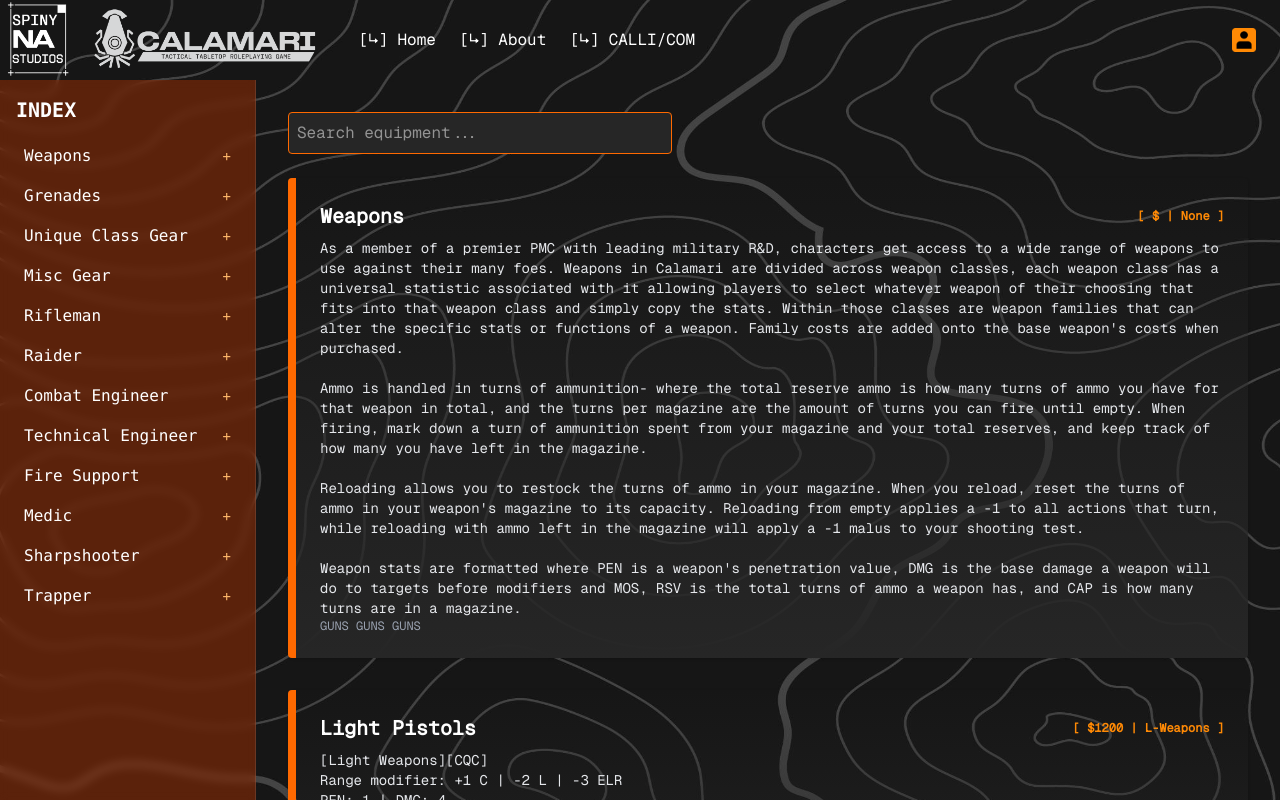
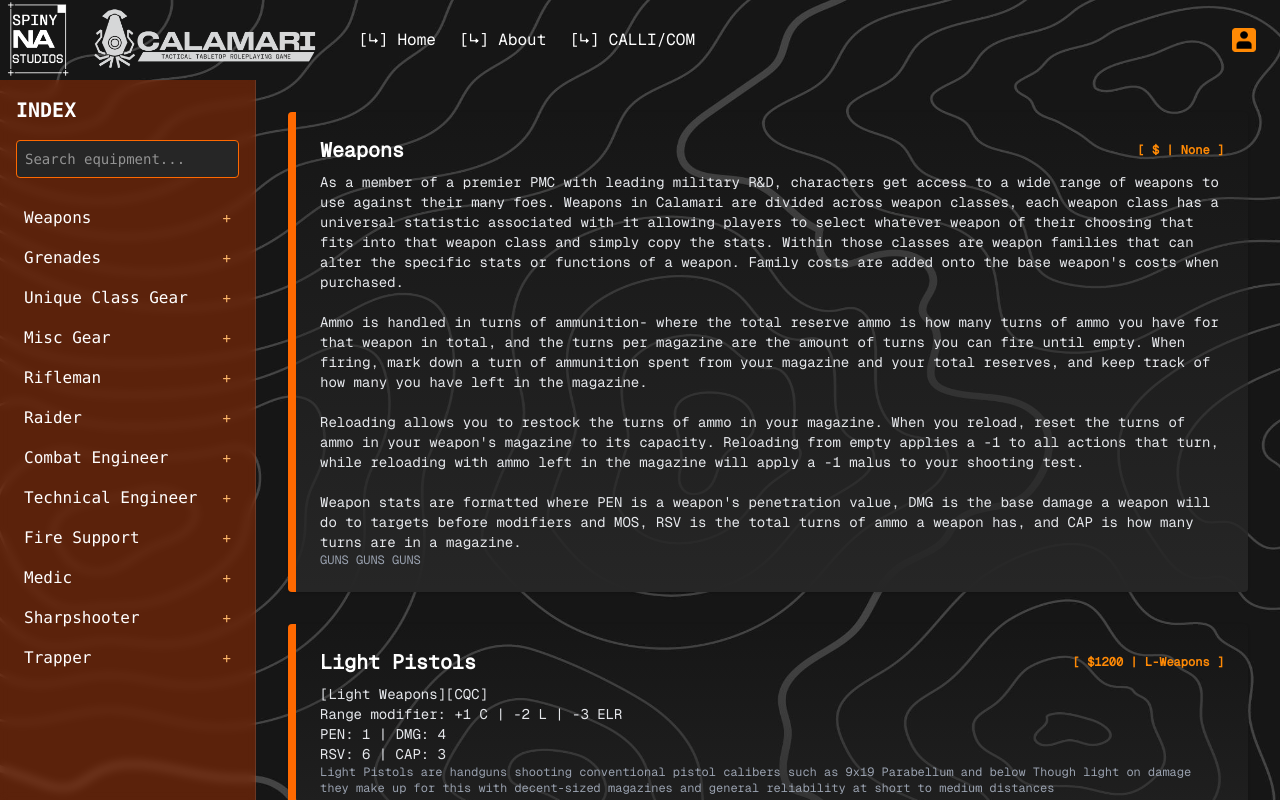
Before and after one commit to RudrNaik/CALLICOM, a React (Vite) app in the folder frontend/: page /CALLICOM/Armory in a window 1280 px wide. Shown: the top 800 px of the page. Built offline with nearby package versions, Linux system fonts and the light colour scheme.

Commit message:
moved the search to the navbar.

```diff
--- a/frontend/src/ActionEconomy.jsx
+++ b/frontend/src/ActionEconomy.jsx
@@ -6,7 +6,7 @@ import shooting from "./data/shootingActions.json";
 import cqc from "./data/closeCombatActions.json";
 import background from "./assets/Images/4060492.jpg";
 import Footer from "./components/Footer";
-import ActionCard from "./components/Rulebook/ActionCard";
+import ActionCard from "./components/Compendium/ActionCard";
 
 const TABS = [
   { key: "all", label: "All" },
--- a/frontend/src/Armory.jsx
+++ b/frontend/src/Armory.jsx
@@ -1,6 +1,6 @@
 import Footer from "./components/Footer";
 import background from "./assets/Images/4060492.jpg";
-import EquipmentView from "./components/Rulebook/Equipment";
+import EquipmentView from "./components/Compendium/EquipmentView";
 
 const Armory = () => {
   return (
--- a/frontend/src/Rulebook.jsx
+++ b/frontend/src/Rulebook.jsx
@@ -1,6 +1,6 @@
 import Footer from "./components/Footer";
 import background from "./assets/Images/4060492.jpg";
-import Intro from "./components/Rulebook/Introduction";
+import RulebookView from "./components/Compendium/RulebookView";
 
 const Rulebook = () => {
   return (
@@ -10,7 +10,7 @@ const Rulebook = () => {
     >
       <div className="py-10"> </div>
 
-      <Intro />
+      <RulebookView />
 
     </div>
   );
--- /dev/null
+++ b/frontend/src/components/Compendium/EquipmentView.jsx
@@ -0,0 +1,35 @@
+import GearCard from "./EquipmentCard";
+import SidebarRules from "./SidebarNav";
+import { useState, useEffect } from "react";
+import equipment from "../../data/Equipment.json";
+
+const Equipment = () => {
+  const [searchTerm, setSearchTerm] = useState("");
+
+  return (
+    <div
+      className="flex min-h-screen text-white top-20"
+      style={{ fontFamily: "Geist_Mono" }}
+    >
+      <SidebarRules
+        rules={equipment}
+        setSearchTerm={setSearchTerm}
+        searchTerm={searchTerm}
+      />
+
+      <main className="flex-1 p-8 space-y-8 overflow-y-auto scroll-smooth">
+        {equipment
+          .filter(
+            (gear) =>
+              gear.title.toLowerCase().includes(searchTerm) ||
+              gear.class.toLowerCase().includes(searchTerm),
+          )
+          .map((gear) => (
+            <GearCard key={gear.id} gear={gear} />
+          ))}
+      </main>
+    </div>
+  );
+};
+
+export default Equipment;
--- a/frontend/src/components/Rulebook/Introduction.jsx
+++ b/frontend/src/components/Compendium/RulebookView.jsx
@@ -8,22 +8,18 @@ const Rules = () => {
 
   return (
     <div className="flex min-h-screen text-white">
-      <SidebarRules rules={rules} />
+      <SidebarRules
+        rules={rules}
+        setSearchTerm={setSearchTerm}
+        searchTerm={searchTerm}
+      />
 
       <main className="flex-1 p-8 space-y-8 overflow-y-auto scroll-smooth">
-        <input
-          type="text"
-          placeholder="Search rules..."
-          className="w-full sm:w-96 p-2 mb-6 rounded bg-neutral-800 text-white border border-orange-500 focus:outline-none"
-          value={searchTerm}
-          onChange={(e) => setSearchTerm(e.target.value.toLowerCase())}
-        />
-
         {rules
           .filter(
             (rule) =>
               rule.title.toLowerCase().includes(searchTerm) ||
-              rule.description.toLowerCase().includes(searchTerm)
+              rule.description.toLowerCase().includes(searchTerm),
           )
           .map((rule) => (
             <RuleCard key={rule.id} rule={rule} />
--- a/frontend/src/components/Rulebook/SidebarNav.jsx
+++ b/frontend/src/components/Compendium/SidebarNav.jsx
@@ -1,8 +1,9 @@
 import { useState, useEffect, useCallback } from "react";
 
-const SidebarNav = ({ rules }) => {
+function SidebarNav({ rules, setSearchTerm, searchTerm }) {
   const topLevel = rules.filter((r) => !r.parentId);
-  const getChildren = (parentId) => rules.filter((r) => r.parentId === parentId);
+  const getChildren = (parentId) =>
+    rules.filter((r) => r.parentId === parentId);
 
   const [expandedSections, setExpandedSections] = useState({});
   const [isOpenMobile, setIsOpenMobile] = useState(false);
@@ -39,7 +40,8 @@ const SidebarNav = ({ rules }) => {
 
   // esc closes drawer on mobile
   useEffect(() => {
-    const onKey = (e) => !isDesktop && e.key === "Escape" && setIsOpenMobile(false);
+    const onKey = (e) =>
+      !isDesktop && e.key === "Escape" && setIsOpenMobile(false);
     window.addEventListener("keydown", onKey);
     return () => window.removeEventListener("keydown", onKey);
   }, [isDesktop]);
@@ -76,7 +78,9 @@ const SidebarNav = ({ rules }) => {
       <aside
         className={[
           // position: sticky on desktop, fixed drawer on mobile
-          isDesktop ? "sticky top-20 self-start" : "fixed left-0 top-20 bottom-0",
+          isDesktop
+            ? "sticky top-20 self-start"
+            : "fixed left-0 top-20 bottom-0",
           "z-50 sm:z-30",
           // size: fixed height for sticky, width consistent
           isDesktop ? "w-64 h-[calc(100vh-5rem)]" : "w-64 max-w-[80vw]",
@@ -86,8 +90,12 @@ const SidebarNav = ({ rules }) => {
           // visuals
           "bg-orange-800/50 text-white font-mono border-r border-white/10 backdrop-blur-xs p-4",
           // animation (mobile only)
-          !isDesktop ? "transform transition-transform duration-300" : "",
-          !isDesktop ? (isOpenMobile ? "translate-x-0" : "-translate-x-full") : "",
+          !isDesktop ? "transform transition-transform duration-200" : "",
+          !isDesktop
+            ? isOpenMobile
+              ? "translate-x-0"
+              : "-translate-x-full"
+            : "",
         ].join(" ")}
         aria-hidden={!isDesktop && !isOpenMobile}
         aria-label="Rule index sidebar"
@@ -106,6 +114,14 @@ const SidebarNav = ({ rules }) => {
             </button>
           )}
         </div>
+
+        <input
+          type="text"
+          placeholder="Search equipment..."
+          className="p-2 mb-6 rounded bg-neutral-800 text-white text-sm w-full border border-orange-500 focus:outline-none"
+          value={searchTerm}
+          onChange={(e) => setSearchTerm(e.target.value.toLowerCase())}
+        />
 
         <ul className="space-y-2">
           {topLevel.map((rule) => {
@@ -126,7 +142,10 @@ const SidebarNav = ({ rules }) => {
                     {rule.title}
                   </a>
                   {children.length > 0 && (
-                    <span className="text-sm text-orange-300 select-none" aria-hidden>
+                    <span
+                      className="text-sm text-orange-300 select-none"
+                      aria-hidden
+                    >
                       {isSectionOpen ? "−" : "+"}
                     </span>
                   )}
@@ -154,6 +173,6 @@ const SidebarNav = ({ rules }) => {
       </aside>
     </>
   );
-};
+}
 
 export default SidebarNav;
--- a/frontend/src/components/Rulebook/Equipment.jsx
+++ /dev/null
@@ -1,37 +0,0 @@
-import GearCard from "./EquipmentCard";
-import SidebarRules from "./SidebarNav";
-import { useState, useEffect } from "react";
-import equipment from "../../data/Equipment.json"
-
-
-const Equipment = () => {
-
-  const [searchTerm, setSearchTerm] = useState("");
-
-  return (
-    <div className="flex min-h-screen text-white top-20" style = {{ fontFamily: 'Geist_Mono' }}>
-      <SidebarRules rules={equipment} />
-
-      <main className="flex-1 p-8 space-y-8 overflow-y-auto scroll-smooth">
-        <input
-          type="text"
-          placeholder="Search equipment..."
-          className="sm:w-96 p-2 mb-6 rounded bg-neutral-800 text-white border border-orange-500 focus:outline-none"
-          value={searchTerm}
-          onChange={(e) => setSearchTerm(e.target.value.toLowerCase())}
-        />
-
-        {equipment
-          .filter(
-            (gear) =>
-              gear.title.toLowerCase().includes(searchTerm) || gear.class.toLowerCase().includes(searchTerm)
-          )
-          .map((gear) => (
-            <GearCard key={gear.id} gear={gear} />
-          ))}
-      </main>
-    </div>
-  );
-};
-
-export default Equipment;
--- a/frontend/src/data/rules.json
+++ b/frontend/src/data/rules.json
@@ -271,7 +271,7 @@
         "description": "In grand operations, maps are much bigger, and encounters are spread across long distances a team needs to trek. These maps are also in a hex grid like others, however- they also now include specific areas marked in different colored hexes that require specific checks to pass, and will increase travel time upon success or failure. To move from one hex to another, it is 1 world tick. \n\n>Yellow [inclune/downslope]: Requires an endurance check. upon failure, travel time doubles. Even number inclines in a row have the other half as downslope, odd number inclines are all uphill or downhill. You can lose or break gear here \n>Orange [Climb]: Requires a climb check. Upon failure of the climb per climb rules, travel time doubles, but you also can mark wounds here if you fall.\n>Blue [Water]: Requires an athletics if passing through only one hex. 2+ adjacent requires endurance for each hex, with a malus of -1 per each. Failure doubles travel time.\n>Green [Dense]: Requires navigate and alertness. is considered dense forest/dense urban, can be used to hide from drones and vehicles. Vehicles will have 3 times the travel time through these areas upon a failed navigate check."
     },
     {
-        "id": "GrandOperations",
+        "id": "GrandOperationsVehicles",
         "title": "Vehicles In Grand Operations",
         "mechanic": "Grand Operations",
         "parentId": "GrandOperations",
```
Also changed, not shown: frontend/src/components/Compendium/ActionCard.jsx (renamed from frontend/src/components/Rulebook/ActionCard.jsx), frontend/src/components/Compendium/EquipmentCard.jsx (renamed from frontend/src/components/Rulebook/EquipmentCard.jsx), frontend/src/components/Compendium/RuleCard.jsx (renamed from frontend/src/components/Rulebook/RuleCard.jsx).
